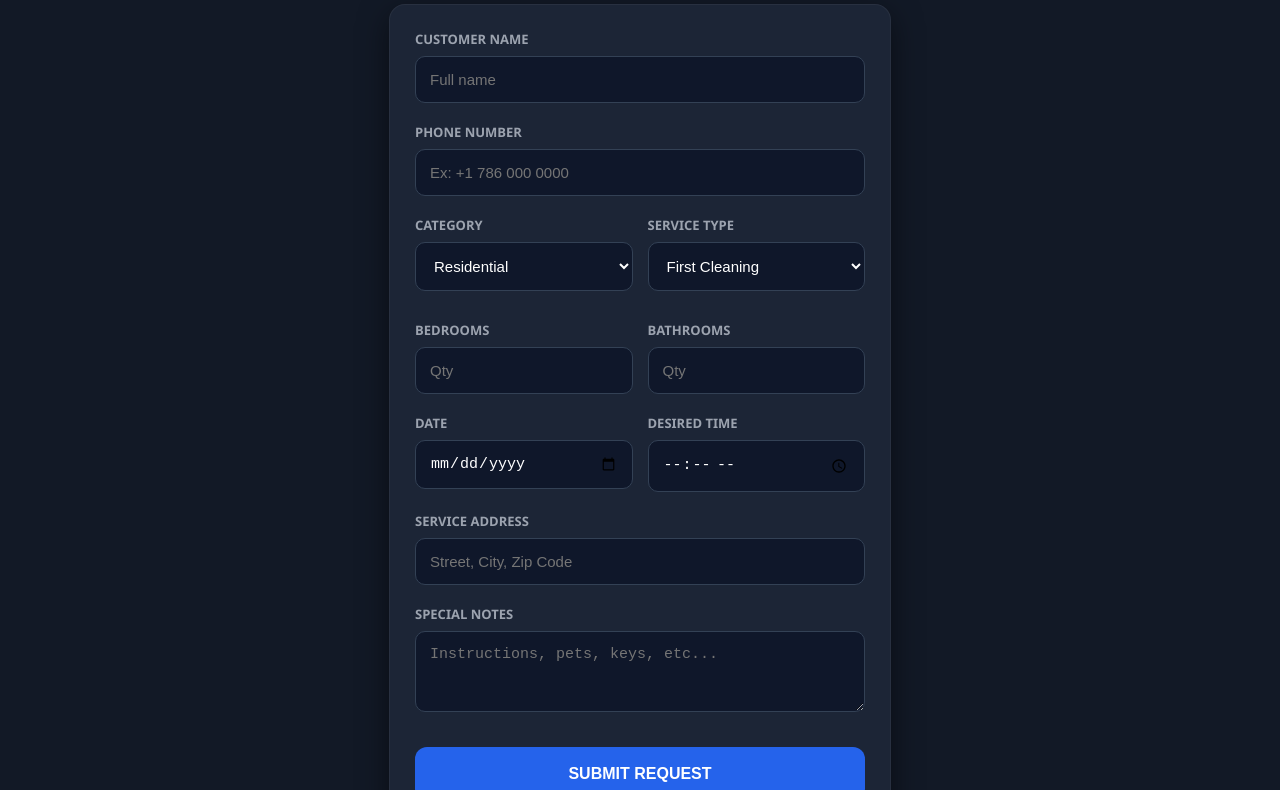
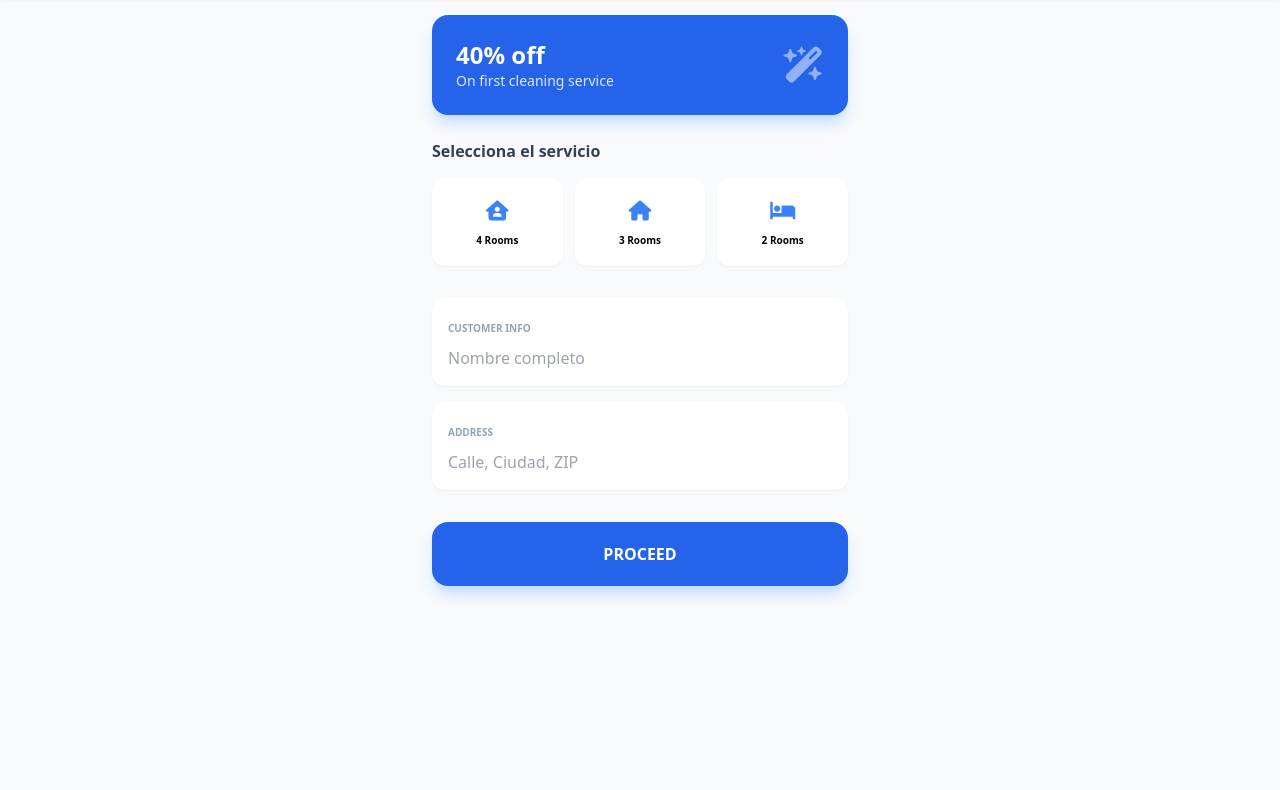
Before and after one commit to Rodrigodanielfranco94-png/elite-cleaners-client-app, a plain HTML site: page Index.html in a window 1280 px wide. Shown: the part 89-879 px from the top of the page. After the commit the page ends 800 px from the top, so only its background shows below. Drawn offline with nearby package versions, Linux system fonts and the light colour scheme.

Commit message:
Update Index.html

```diff
--- a/Index.html
+++ b/Index.html
@@ -1,206 +1,146 @@
 <!DOCTYPE html>
-<html lang="en">
+<html lang="es">
 <head>
     <meta charset="UTF-8">
     <meta name="viewport" content="width=device-width, initial-scale=1.0">
-    <title>Elite Cleaners - Booking Pro</title>
+    <title>Elite Cleaners - Booking Cloud</title>
+    <script src="https://cdn.tailwindcss.com"></script>
+    <link rel="stylesheet" href="https://cdnjs.cloudflare.com/ajax/libs/font-awesome/6.0.0/css/all.min.css">
 
-    <link rel="icon" type="image/png" href="assets/icon.png">
-    <link rel="apple-touch-icon" href="assets/icon.png">
+    <script type="module">
+        import { initializeApp } from "https://www.gstatic.com/firebasejs/10.7.1/firebase-app.js";
+        import { getFirestore, collection, addDoc, serverTimestamp } from "https://www.gstatic.com/firebasejs/10.7.1/firebase-firestore.js";
+
+        // CONFIGURACIÓN DE TU FIREBASE (Copia esto de tu Firebase Console)
+        const firebaseConfig = {
+            apiKey: "TU_API_KEY",
+            authDomain: "tu-proyecto.firebaseapp.com",
+            projectId: "tu-proyecto-id",
+            storageBucket: "tu-proyecto.appspot.com",
+            messagingSenderId: "tu-id",
+            appId: "tu-app-id"
+        };
+
+        // Inicializar Firebase
+        const app = initializeApp(firebaseConfig);
+        const db = getFirestore(app);
+
+        // Hacer la función accesible globalmente
+        window.enviarCitaAFirebase = async (datos) => {
+            try {
+                await addDoc(collection(db, "transacciones"), {
+                    ...datos,
+                    creado: serverTimestamp(),
+                    monto: 50.00, // Monto base para tus taxes
+                    estado: "Pendiente"
+                });
+                return true;
+            } catch (error) {
+                console.error("Error en Firebase:", error);
+                return false;
+            }
+        };
+    </script>
 
     <style>
-        :root {
-            --gold: #d4af37;
-            --dark-bg: #121926;
-            --card-bg: #1c2536;
-            --text-gray: #9ca3af;
-            --white: #ffffff;
-            --blue-btn: #2563eb;
-        }
-        body {
-            font-family: 'Segoe UI', sans-serif;
-            background-color: var(--dark-bg);
-            margin: 0; padding: 0; color: var(--white);
-        }
-        .header { text-align: center; padding: 40px 20px 20px 20px; }
-        h1 { font-size: 24px; color: var(--gold); letter-spacing: 1px; text-transform: uppercase; margin: 0; }
-
-        .container {
-            max-width: 450px; margin: 0 auto 40px auto; padding: 25px;
-            background: var(--card-bg); border-radius: 16px;
-            box-shadow: 0 10px 30px rgba(0,0,0,0.5);
-            border: 1px solid rgba(255,255,255,0.05);
-        }
-
-        .form-group { margin-bottom: 20px; }
-        label { display: block; margin-bottom: 8px; font-size: 13px; color: var(--text-gray); text-transform: uppercase; font-weight: 600; }
-
-        input, select, textarea {
-            width: 100%; padding: 14px;
-            border: 1px solid #334155; border-radius: 10px;
-            background-color: #0f172a; color: white;
-            box-sizing: border-box; font-size: 15px;
-        }
-        input:focus, select:focus, textarea:focus { border-color: var(--blue-btn); outline: none; }
-
-        .row { display: flex; gap: 15px; }
-        .row .form-group { flex: 1; }
-
-        .btn-reserve {
-            background-color: var(--blue-btn); color: white; border: none;
-            padding: 18px; width: 100%; font-size: 16px; font-weight: bold;
-            cursor: pointer; border-radius: 12px; transition: 0.3s;
-            text-transform: uppercase; margin-top: 10px;
-        }
-        .btn-reserve:hover { background-color: #1d4ed8; transform: translateY(-1px); }
-
-        footer { text-align: center; padding-bottom: 30px; font-size: 11px; color: var(--text-gray); }
-
-        /* Estilo para secciones dinámicas */
-        #dynamic-fields { margin-top: 10px; }
+        .card-active { border: 2px solid #2563eb; background-color: #eff6ff; }
+        .day-active { background-color: #10b981 !important; color: white; border-radius: 50%; }
     </style>
 </head>
-<body>
+<body class="bg-slate-50 font-sans pb-10">
 
-    <div class="header">
-        <h1>Elite Cleaners Company</h1>
+    <div class="p-6 flex justify-between items-center bg-white shadow-sm">
+        <i class="fa-solid fa-bars text-xl text-slate-600"></i>
+        <h1 class="text-lg font-bold text-slate-800">Elite Cleaners</h1>
+        <div class="w-10 h-10 bg-blue-100 rounded-full flex items-center justify-center">
+            <i class="fa-solid fa-user text-blue-600"></i>
+        </div>
     </div>
 
-    <div class="container">
-        <div class="form-group">
-            <label>Customer Name</label>
-            <input type="text" id="nombre" placeholder="Full name">
+    <div class="max-w-md mx-auto p-4">
+
+        <div class="bg-blue-600 rounded-2xl p-6 text-white flex justify-between items-center mb-6 shadow-lg shadow-blue-200">
+            <div>
+                <h2 class="text-2xl font-bold">40% off</h2>
+                <p class="text-blue-100 text-sm">On first cleaning service</p>
+            </div>
+            <i class="fa-solid fa-wand-magic-sparkles text-4xl opacity-50"></i>
         </div>
 
-        <div class="form-group">
-            <label>Phone Number</label>
-            <input type="tel" id="telCliente" placeholder="Ex: +1 786 000 0000">
-        </div>
-
-        <div class="row">
-            <div class="form-group">
-                <label>Category</label>
-                <select id="categoria" onchange="toggleFields()">
-                    <option value="Residential">Residential</option>
-                    <option value="Commercial">Commercial</option>
-                </select>
+        <h3 class="font-bold text-slate-700 mb-4">Selecciona el servicio</h3>
+        <div class="grid grid-cols-3 gap-3 mb-8">
+            <div onclick="selectPack(this, '4 Bedrooms')" class="bg-white p-4 rounded-xl shadow-sm text-center cursor-pointer border-2 border-transparent">
+                <i class="fa-solid fa-house-user text-blue-500 text-xl mb-2"></i>
+                <p class="text-[10px] font-bold">4 Rooms</p>
             </div>
-            <div class="form-group">
-                <label>Service Type</label>
-                <select id="tipo">
-                    <option value="First Cleaning">First Cleaning</option>
-                    <option value="Standard (regular clients)">Standard (regular clients)</option>
-                    <option value="Deep Cleaning">Deep Cleaning</option>
-                    <option value="Move-in">Move-in</option>
-                    <option value="Move-out">Move-out</option>
-                    <option value="Post-Construction">Post-Construction</option>
-                </select>
+            <div onclick="selectPack(this, '3 Bedrooms')" class="bg-white p-4 rounded-xl shadow-sm text-center cursor-pointer border-2 border-transparent card-active">
+                <i class="fa-solid fa-house text-blue-500 text-xl mb-2"></i>
+                <p class="text-[10px] font-bold">3 Rooms</p>
+            </div>
+            <div onclick="selectPack(this, '2 Bedrooms')" class="bg-white p-4 rounded-xl shadow-sm text-center cursor-pointer border-2 border-transparent">
+                <i class="fa-solid fa-bed text-blue-500 text-xl mb-2"></i>
+                <p class="text-[10px] font-bold">2 Rooms</p>
             </div>
         </div>
 
-        <div id="dynamic-fields">
-            <div id="residential-fields" class="row">
-                <div class="form-group">
-                    <label>Bedrooms</label>
-                    <input type="number" id="rooms" placeholder="Qty">
-                </div>
-                <div class="form-group">
-                    <label>Bathrooms</label>
-                    <input type="number" id="baths" placeholder="Qty">
-                </div>
+        <div class="space-y-4">
+            <div class="bg-white p-4 rounded-xl shadow-sm">
+                <label class="text-[10px] text-slate-400 font-bold uppercase">Customer Info</label>
+                <input type="text" id="nombre" placeholder="Nombre completo" class="w-full mt-2 outline-none text-slate-700">
             </div>
-            <div id="commercial-fields" class="form-group" style="display: none;">
-                <label>Square Footage (Sq Ft)</label>
-                <input type="text" id="sqft" placeholder="Ex: 2500 sq ft">
+            <div class="bg-white p-4 rounded-xl shadow-sm">
+                <label class="text-[10px] text-slate-400 font-bold uppercase">Address</label>
+                <input type="text" id="direccion" placeholder="Calle, Ciudad, ZIP" class="w-full mt-2 outline-none text-slate-700">
             </div>
         </div>
 
-        <div class="row">
-            <div class="form-group">
-                <label>Date</label>
-                <input type="date" id="fecha">
-            </div>
-            <div class="form-group">
-                <label>Desired Time</label>
-                <input type="time" id="hora">
-            </div>
-        </div>
-
-        <div class="form-group">
-            <label>Service Address</label>
-            <input type="text" id="direccion" placeholder="Street, City, Zip Code">
-        </div>
-
-        <div class="form-group">
-            <label>Special Notes</label>
-            <textarea id="notas" rows="3" placeholder="Instructions, pets, keys, etc..."></textarea>
-        </div>
-
-        <button class="btn-reserve" onclick="enviarReserva()">Submit request</button>
+        <button id="btnProceed" onclick="procesarTodo()" class="w-full bg-blue-600 text-white font-bold p-5 rounded-2xl mt-8 shadow-lg shadow-blue-200 active:scale-95 transition-all">
+            PROCEED
+        </button>
     </div>
 
-    <footer>
-        &copy; 2026 Elite Cleaners Company | Professional Client Portal
-    </footer>
+    <script>
+        let paquete = "3 Bedrooms";
 
-    <script>
-        function toggleFields() {
-            const cat = document.getElementById('categoria').value;
-            const resFields = document.getElementById('residential-fields');
-            const comFields = document.getElementById('commercial-fields');
-
-            if (cat === "Residential") {
-                resFields.style.display = "flex";
-                comFields.style.display = "none";
-            } else {
-                resFields.style.display = "none";
-                comFields.style.display = "block";
-            }
+        function selectPack(el, name) {
+            document.querySelectorAll('.grid div').forEach(d => d.classList.remove('card-active'));
+            el.classList.add('card-active');
+            paquete = name;
         }
 
-        function enviarReserva() {
+        async function procesarTodo() {
             const nombre = document.getElementById('nombre').value;
-            const telCliente = document.getElementById('telCliente').value;
-            const categoria = document.getElementById('categoria').value;
-            const tipo = document.getElementById('tipo').value;
-            const fecha = document.getElementById('fecha').value;
-            const hora = document.getElementById('hora').value;
-            const direccion = document.getElementById('direccion').value;
-            const notas = document.getElementById('notas').value;
+            const dir = document.getElementById('direccion').value;
+            const btn = document.getElementById('btnProceed');
 
-            let detallesExtra = "";
-            if (categoria === "Residential") {
-                const rooms = document.getElementById('rooms').value;
-                const baths = document.getElementById('baths').value;
-                detallesExtra = `*Rooms:* ${rooms}%0A*Baths:* ${baths}`;
-            } else {
-                const sqft = document.getElementById('sqft').value;
-                detallesExtra = `*Square Footage:* ${sqft}`;
-            }
-
-            if(!nombre || !fecha || !direccion || !telCliente) {
-                alert("Please fill in the required fields: Name, Phone, Date, and Address.");
+            if(!nombre || !dir) {
+                alert("Completa los datos, por favor.");
                 return;
             }
 
-            const numeroEmpresa = "19253362884";
+            btn.disabled = true;
+            btn.innerText = "SAVING...";
 
-            const mensaje = `*NEW CLEANING REQUEST*%0A` +
-                          `----------------------------%0A` +
-                          `*Customer:* ${nombre}%0A` +
-                          `*Phone:* ${telCliente}%0A` +
-                          `*Category:* ${categoria}%0A` +
-                          `${detallesExtra}%0A` +
-                          `*Type:* ${tipo}%0A` +
-                          `*Date:* ${fecha}%0A` +
-                          `*Time:* ${hora}%0A` +
-                          `*Address:* ${direccion}%0A` +
-                          `*Notes:* ${notas || "No notes"}%0A` +
-                          `----------------------------`;
+            // 1. Guardar en Firebase (Para tus Taxes)
+            const exito = await window.enviarCitaAFirebase({
+                cliente: nombre,
+                direccion: dir,
+                paquete: paquete,
+                fecha_reserva: "Oct 3, 2026"
+            });
 
-            window.open(`https://wa.me/${numeroEmpresa}?text=${mensaje}`, '_blank');
+            // 2. Abrir WhatsApp
+            if(exito) {
+                const msg = `*NEW REQUEST*%0A*Name:* ${nombre}%0A*Pack:* ${paquete}%0A*Address:* ${dir}`;
+                window.open(`https://wa.me/19253362884?text=${msg}`, '_blank');
+                btn.innerText = "PROCEED";
+                btn.disabled = false;
+            } else {
+                alert("Error al guardar en la nube. Verifica tu Firebase Config.");
+                btn.innerText = "PROCEED";
+                btn.disabled = false;
+            }
         }
     </script>
-
 </body>
 </html>
```
